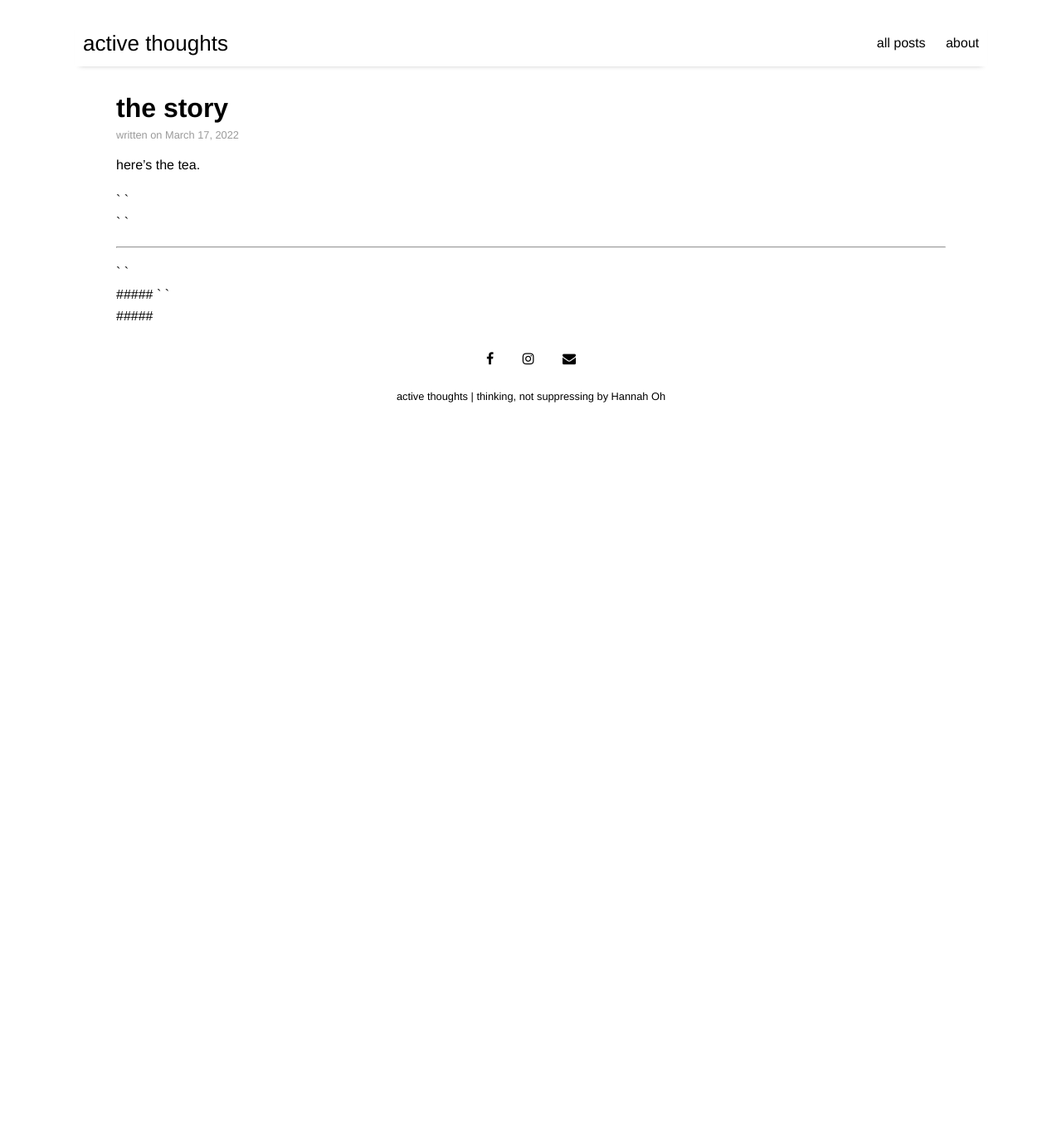
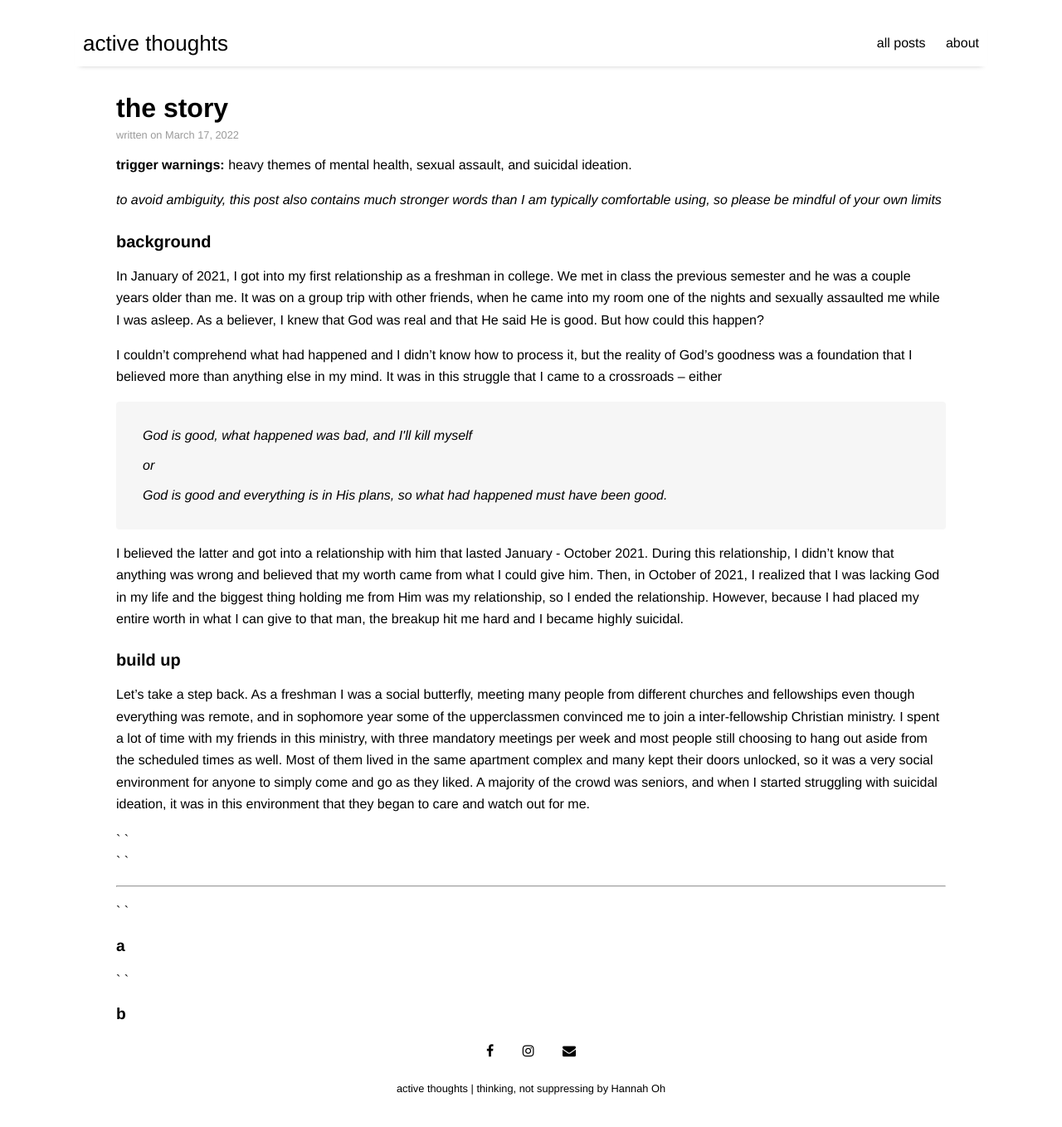
Before and after one commit to thoughtshso/blog, a Jekyll site: the page built from _posts/2022-03-17-the-story.md, in a window 1280 px wide and 1374 px high. Shown: the top 1358 px of the window at 83% size. Built offline with Jekyll 4.4.1, drawn with Linux system fonts in a browser that asks for light colours; nearby versions of some CDN libraries.

Commit message:
[post][story] background

````diff
--- a/_posts/2022-03-17-the-story.md
+++ b/_posts/2022-03-17-the-story.md
@@ -8,7 +8,30 @@ tags:
 image:
 ---
 
-here's the tea.
+**trigger warnings:** heavy themes of mental health, sexual assault, and suicidal ideation.
+
+*to avoid ambiguity, this post also contains much stronger words than I am typically comfortable using, so please be mindful of your own limits*
+
+### background
+
+In January of 2021, I got into my first relationship as a freshman in college. We met in class the previous semester and he was a couple years older than me. It was on a group trip with other friends, when he came into my room one of the nights and sexually assaulted me while I was asleep. As a believer, I knew that God was real and that He said He is good. But how could this happen?
+
+I couldn't comprehend what had happened and I didn't know how to process it, but the reality of God's goodness was a foundation that I believed more than anything else in my mind. It was in this struggle that I came to a crossroads -- either
+```
+God is good, what happened was bad, and I'll kill myself
+
+or
+
+God is good and everything is in His plans, so what had happened must have been good.
+```
+
+I believed the latter and got into a relationship with him that lasted January - October 2021. During this relationship, I didn't know that anything was wrong and believed that my worth came from what I could give him.
+Then, in October of 2021, I realized that I was lacking God in my life and the biggest thing holding me from Him was my relationship, so I ended the relationship. However, because I had placed my entire worth in what I can give to that man, the breakup hit me hard and I became highly suicidal.
+
+### build up
+
+Let's take a step back. As a freshman I was a social butterfly, meeting many people from different churches and fellowships even though everything was remote, and in sophomore year some of the upperclassmen convinced me to join a inter-fellowship Christian ministry. I spent a lot of time with my friends in this ministry, with three mandatory meetings per week and most people still choosing to hang out aside from the scheduled times as well. Most of them lived in the same apartment complex and many kept their doors unlocked, so it was a very social environment for anyone to simply come and go as they liked. A majority of the crowd was seniors, and when I started struggling with suicidal ideation, it was in this environment that they began to care and watch out for me.
+
 
 ` `
 ` `
@@ -16,6 +39,6 @@ here's the tea.
 ---
 
 ` `
-#####
+##### a
 ` `
-#####
+##### b
````
